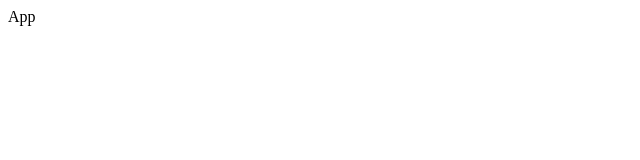
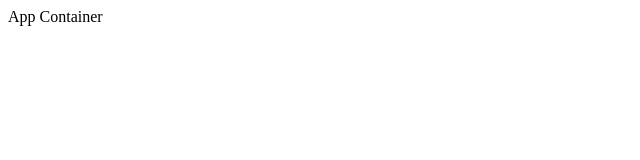
Before and after one commit to fabiomrosa/sbws-albums, a React (Create React App) app: page / in a window 1280 px wide. Shown: the top 160 px of the page, without its empty margins (0-640 px from the left). Built offline with nearby package versions, Linux system fonts and the light colour scheme.

Commit message:
Add App container

```diff
--- /dev/null
+++ b/src/containers/App.js
@@ -0,0 +1,13 @@
+import React, { Component } from 'react';
+
+class App extends Component {
+  render() {
+    return (
+      <div>
+        App Container
+      </div>
+    );
+  }
+}
+
+export default App;
--- a/src/index.js
+++ b/src/index.js
@@ -1,7 +1,11 @@
 import React from 'react';
 import ReactDOM from 'react-dom';
+import App from './containers/App';
 import registerServiceWorker from './registerServiceWorker';
 
-ReactDOM.render(<div>App</div>, document.getElementById('root'));
+ReactDOM.render(
+  <App />,
+  document.getElementById('root')
+);
 
 registerServiceWorker();
```
